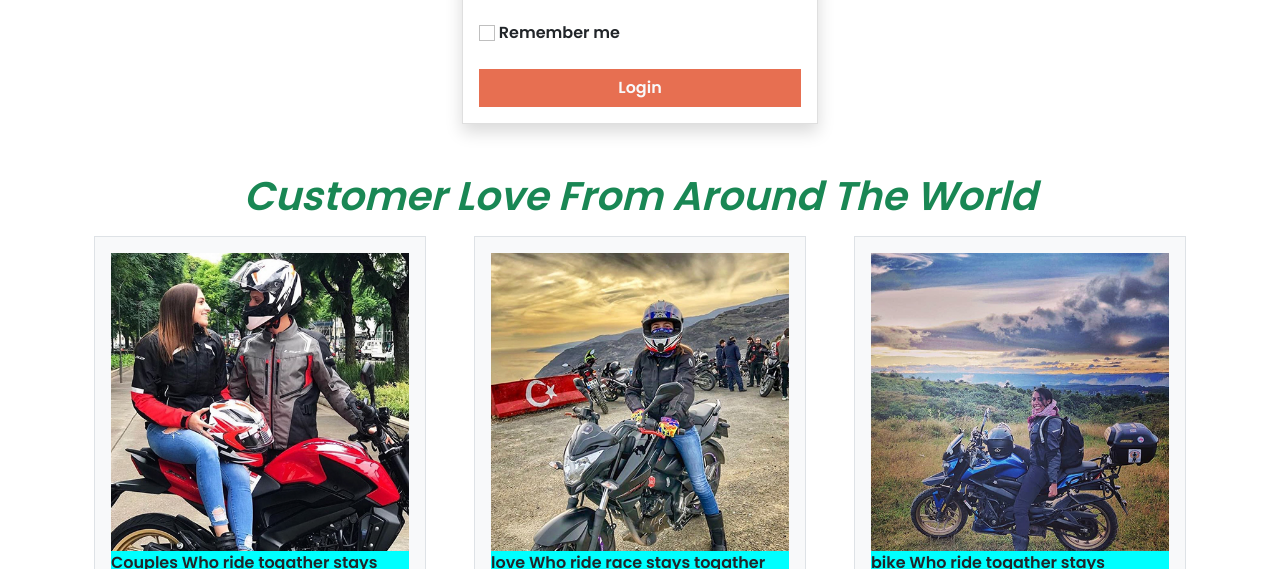
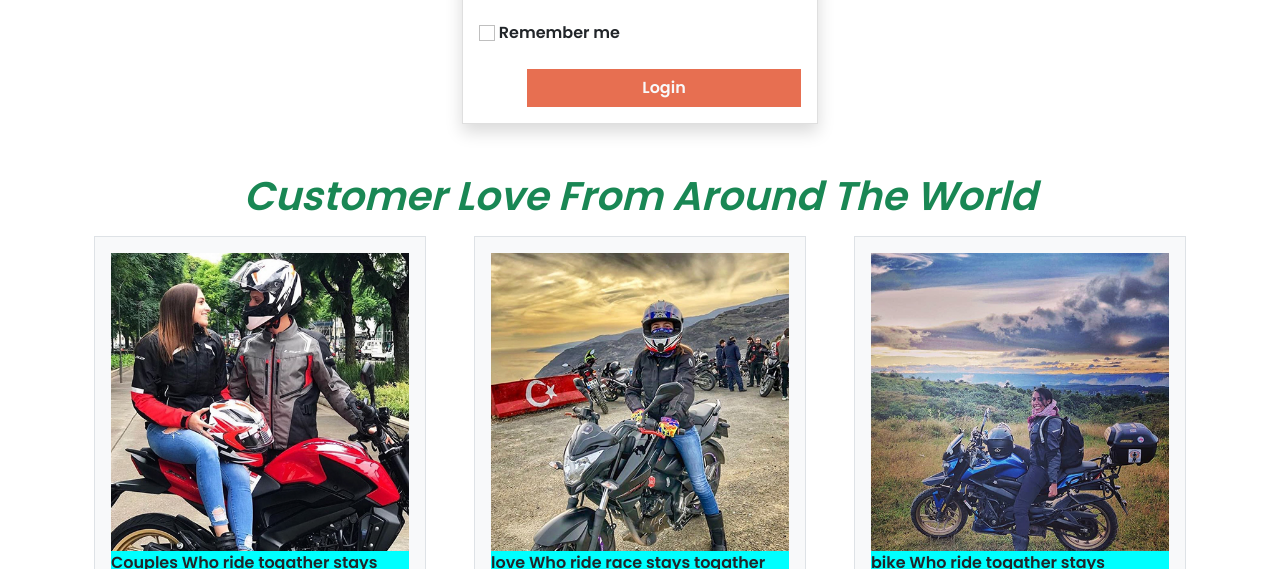
Before and after one commit to siam3371/honda-cbr, a plain HTML site: page index.html in a window 1280 px wide. Shown: the part 3276-3845 px from the top of the page. Drawn offline with nearby package versions, Linux system fonts and the light colour scheme.

Commit message:
honda public

```diff
--- a/index.html
+++ b/index.html
@@ -509,8 +509,8 @@
                     <label for="remember">Remember me</label>
                   </div>
 
-                  <div class="d-grid">
-                    <button type="submit" class="btn text-light">Login</button>
+                  <div class="d-grid  ">
+                    <button type="submit" class="btn  text-light ms-5">Login</button>
                   </div>
                 </form>
               </div>
```
